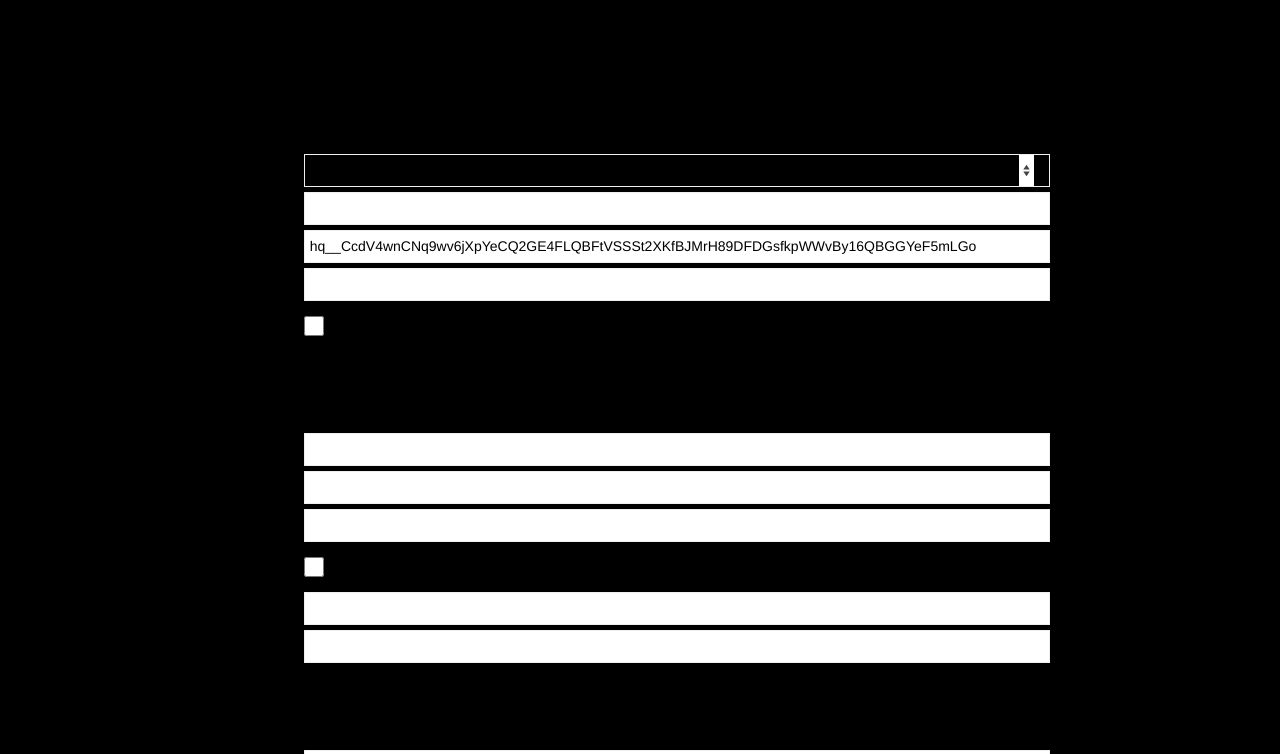
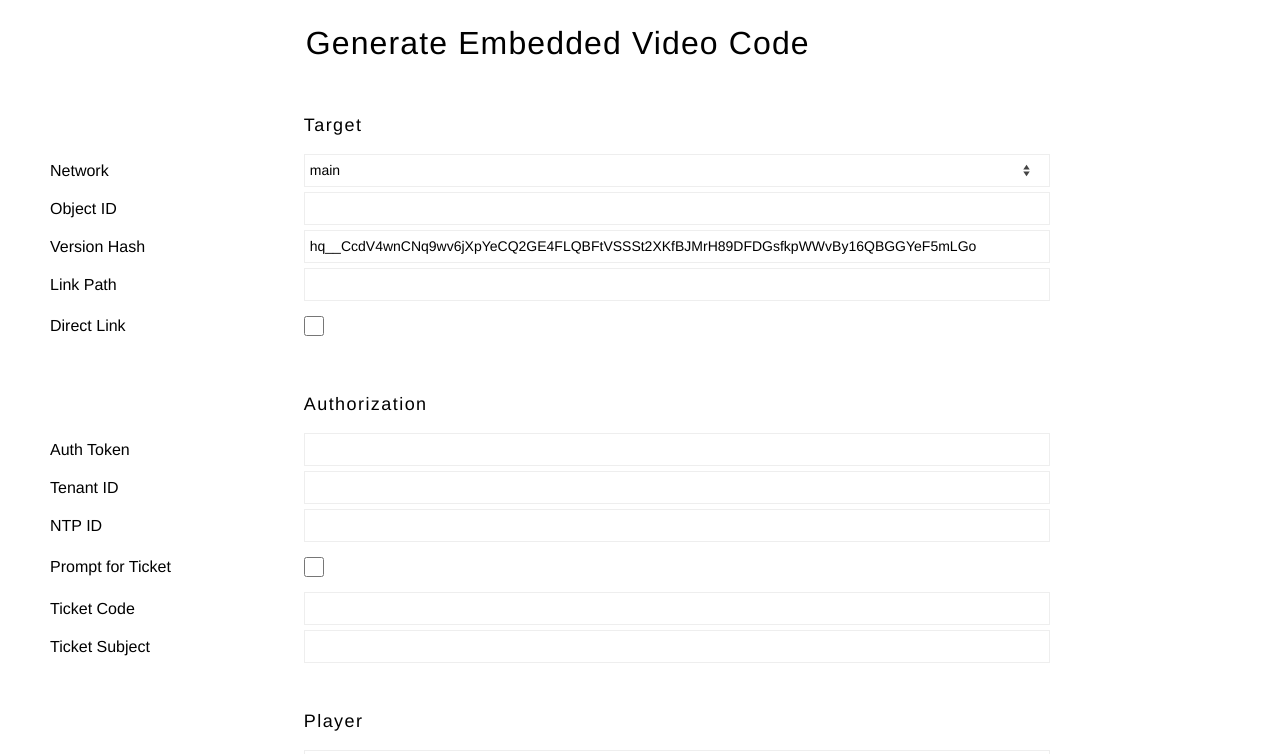
Before and after one commit to eluv-io/elv-embed, a React app: page / in a window 1280 px wide. Shown: the part 46-800 px from the top of the page. Built offline with nearby package versions, Linux system fonts and the light colour scheme.

Commit message:
Fix styling issues

```diff
--- a/src/Video.js
+++ b/src/Video.js
@@ -106,9 +106,9 @@ export const Initialize = async ({client, target, url}={}) => {
   let playerTarget;
   if(!target) {
     target = document.getElementById("app");
-    target.classList.add("-elv-embed");
   }
 
+  target.classList.add("-elv-embed");
   target.innerHTML = "";
 
   if(params.darkMode) {
--- a/src/index.html
+++ b/src/index.html
@@ -19,7 +19,6 @@
       flex-direction: column;
       height: 100%;
       width: 100%;
-      background-color: #000000;
     }
   </style>
 </head>
--- a/src/static/stylesheets/form.scss
+++ b/src/static/stylesheets/form.scss
@@ -1,7 +1,6 @@
 html,
 body,
 .app {
-  background-color: #000;
   overflow-y: auto;
 }
 
```
